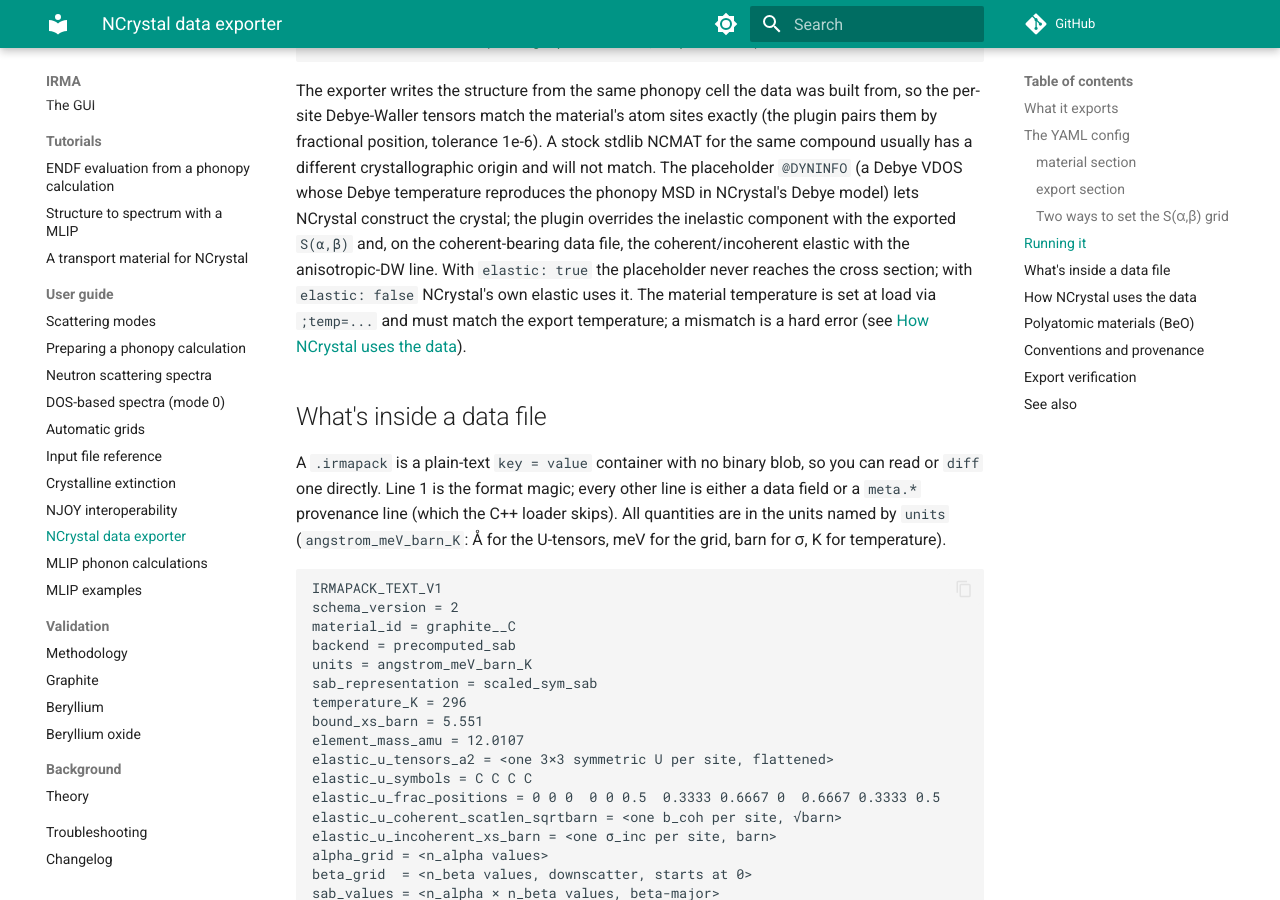
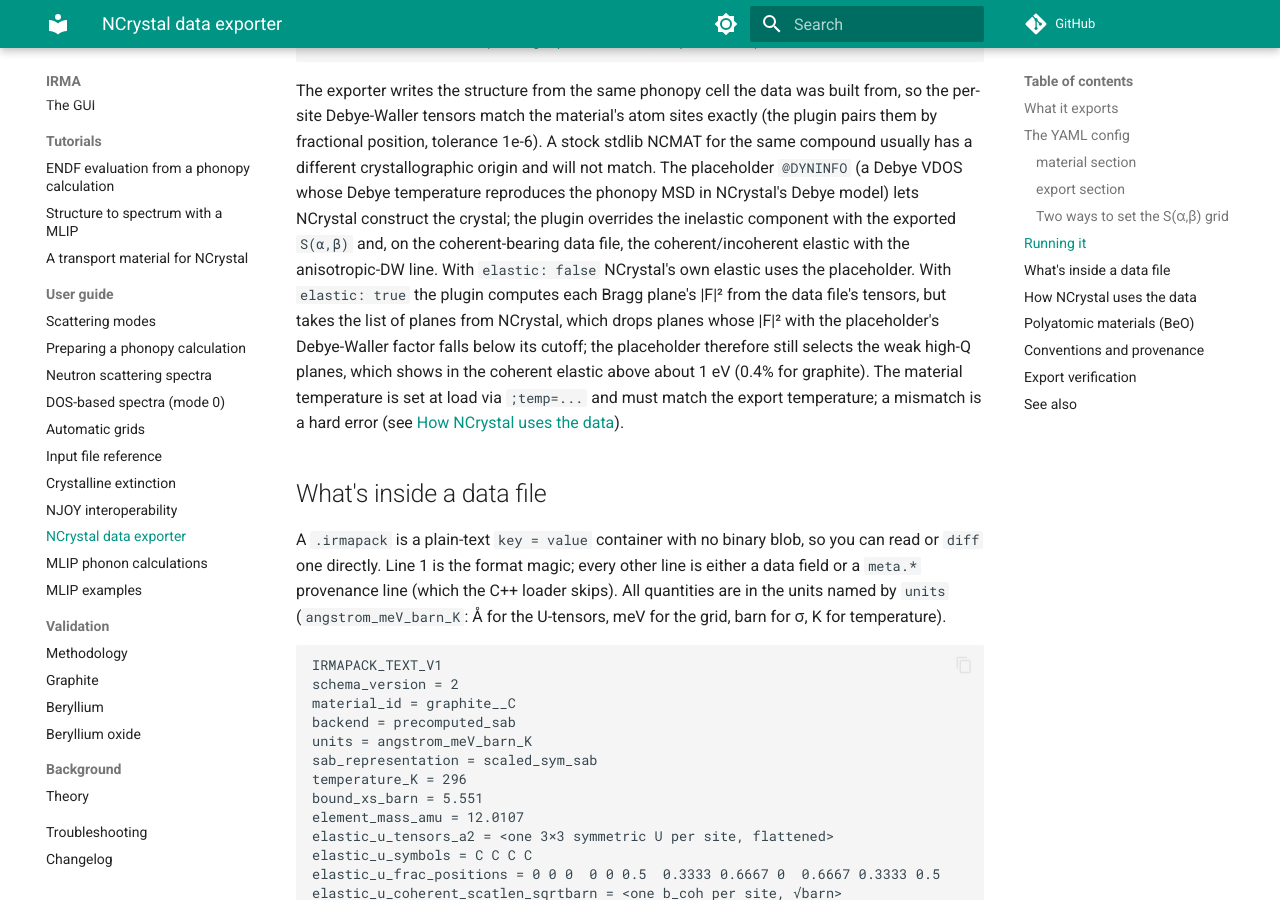
Before and after one commit to ramic-k/IRMA, an MkDocs documentation site: the page built from docs/ncrystal-plugin.md, in a window 1280 px wide and 900 px high, scrolled down 5780 px. Built offline with MkDocs 1.6.1 and Material for MkDocs 9.7.7, drawn with Linux system fonts in a browser that asks for light colours; comment, search, counter and statistics services are not loaded.

Commit message:
NCrystal export docs: the NCMAT Debye temperature still selects Bragg planes
E3 wrote that with elastic: true the placeholder @DYNINFO never reaches
the cross section. Built and checked through the plugin, it does: the
tensor coherent elastic takes its plane list from NCrystal's
info.hklList(), which NCrystal thins with its |F|^2 cutoff evaluated with
the placeholder's Debye-Waller factor. Swapping main's Debye temperatures
into the branch NCMAT makes the coherent elastic bit-identical to main's;
with E3's values it moves by up to 0.4% above 1 eV for graphite (5e-5 for
BeO), in the direction of the engine's MSD. The module docstring and
docs/ncrystal-plugin.md now say where the value matters.

Claude-Session: https://claude.ai/code/session_01C2iC5HyRUuJ3FeKVVSE61G

```diff
--- a/docs/ncrystal-plugin.md
+++ b/docs/ncrystal-plugin.md
@@ -206,8 +206,12 @@ whose Debye temperature reproduces the phonopy MSD in NCrystal's Debye model)
 lets NCrystal construct the crystal; the plugin overrides the inelastic
 component with the exported `S(α,β)` and, on the coherent-bearing data file,
 the coherent/incoherent elastic with the anisotropic-DW line. With
-`elastic: true` the placeholder never reaches the cross section; with
-`elastic: false` NCrystal's own elastic uses it. The material temperature is set at load via `;temp=...` and
+`elastic: false` NCrystal's own elastic uses the placeholder. With
+`elastic: true` the plugin computes each Bragg plane's |F|² from the
+data file's tensors, but takes the list of planes from NCrystal, which drops
+planes whose |F|² with the placeholder's Debye-Waller factor falls below its
+cutoff; the placeholder therefore still selects the weak high-Q planes, which
+shows in the coherent elastic above about 1 eV (0.4% for graphite). The material temperature is set at load via `;temp=...` and
 must match the export temperature; a mismatch is a hard error (see
 [How NCrystal uses the data](#how-ncrystal-uses-the-data)).
 
```
Also changed, not shown: 1 other file.
